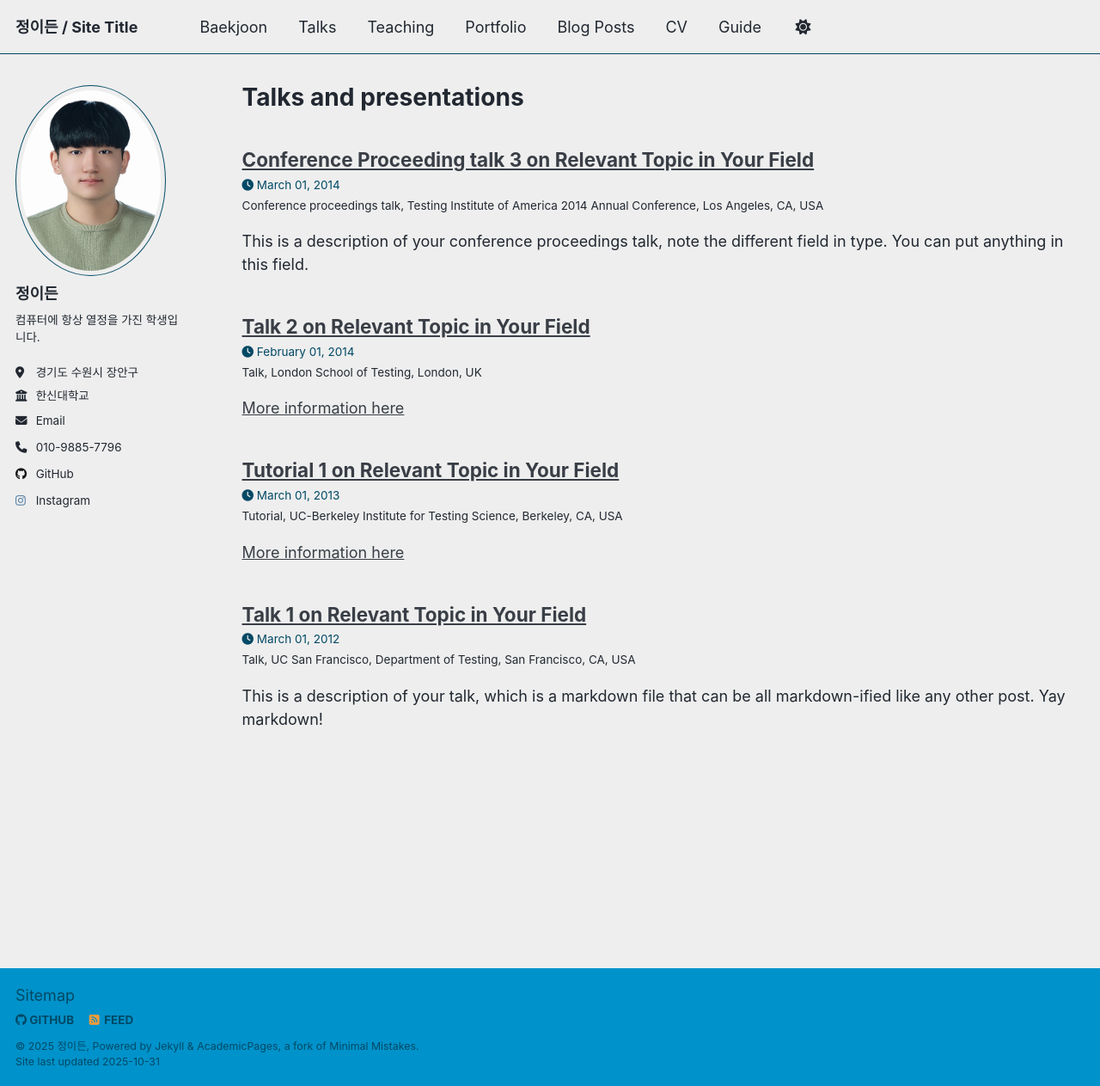
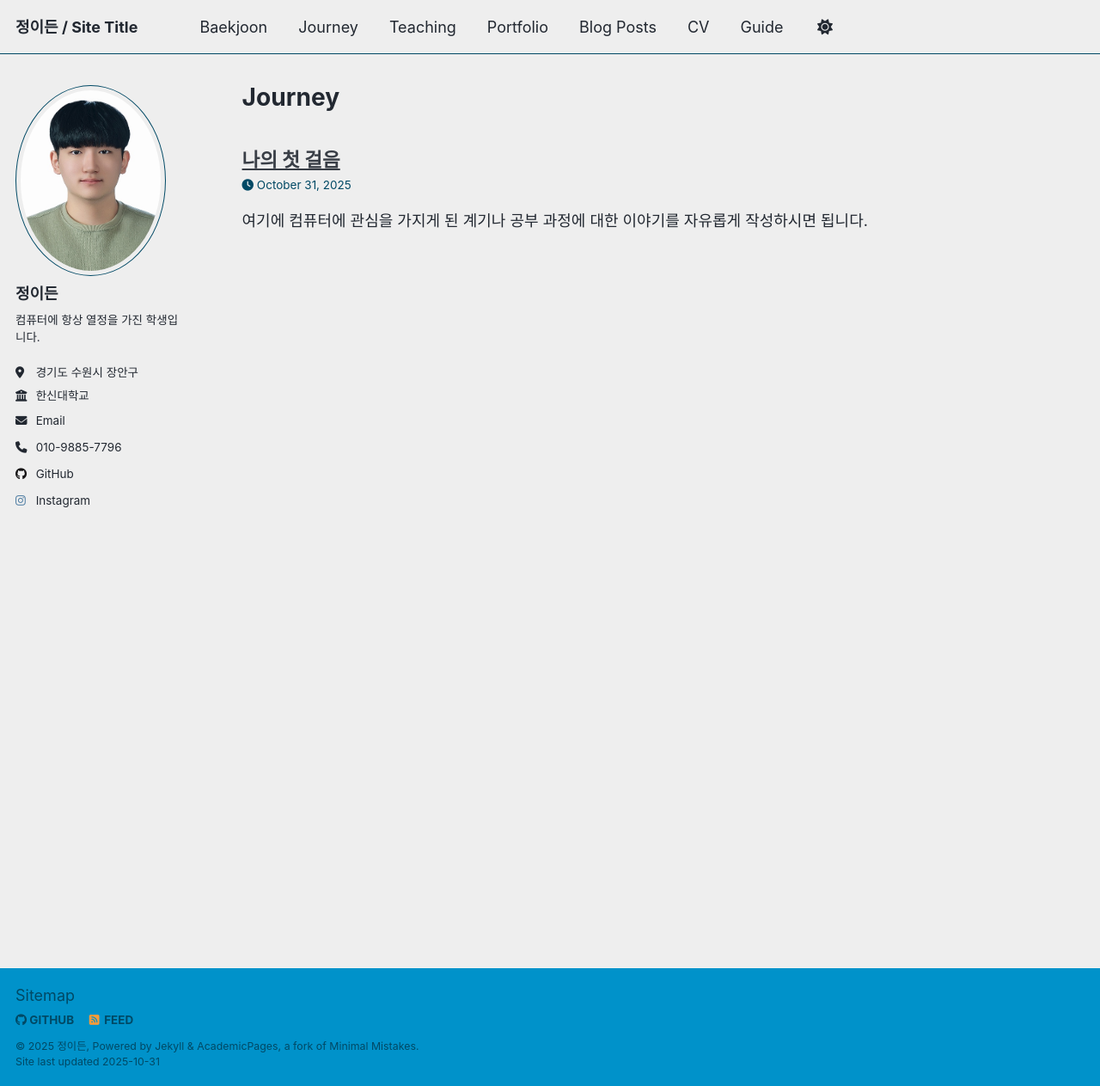
Before and after one commit to eden096/eden096.github.io, a Jekyll site: the page built from _pages/journey.html, in a window 1280 px wide and 1263 px high. Shown: the whole window at 86% size. Built offline with Jekyll 4.4.1, drawn with Linux system fonts in a browser that asks for light colours; a script that is not in the unit is left out.

Commit message:
refactor: Rename 'talks' collection to 'journey' and update Baekjoon problem title

```diff
--- a/_config.yml
+++ b/_config.yml
@@ -115,7 +115,7 @@ collections:
   portfolio:
     output: true
     permalink: /:collection/:path/
-  talks:
+  journey:
     output: true
     permalink: /:collection/:path/
 
@@ -163,7 +163,7 @@ defaults:
       comment: true
   - scope:
       path: ""
-      type: talks
+      type: journey
     values:
       layout: talk
       author_profile: true
--- a/_data/navigation.yml
+++ b/_data/navigation.yml
@@ -11,8 +11,8 @@ main:
   - title: "Baekjoon"
     url: /baekjoon/
 
-  - title: "Talks"
-    url: /talks/
+  - title: "Journey"
+    url: /journey/
 
   - title: "Teaching"
     url: /teaching/
--- /dev/null
+++ b/_journey/2025-10-31-my-first-step.md
@@ -0,0 +1,12 @@
+---
+title: "나의 첫 걸음"
+date: 2025-10-31
+---
+
+여기에 컴퓨터에 관심을 가지게 된 계기나 공부 과정에 대한 이야기를 자유롭게 작성하시면 됩니다.
+
+예를 들어,
+
+## 처음 코딩을 접했을 때
+
+저는 어렸을 때부터 게임을 좋아했습니다. 단순히 게임을 하는 것을 넘어, '이 게임은 어떻게 만들어졌을까?' 하는 궁금증을 가지게 되었습니다. 그 궁금증이 저를 코딩의 세계로 이끌었습니다...
--- a/_pages/talks.html
+++ b/_pages/journey.html
@@ -1,7 +1,7 @@
 ---
 layout: archive
-title: "Talks and presentations"
-permalink: /talks/
+title: "Journey"
+permalink: /journey/
 author_profile: true
 ---
 
@@ -11,6 +11,6 @@ author_profile: true
 
 {% endif %}
 
-{% for post in site.talks reversed %}
+{% for post in site.journey reversed %}
   {% include archive-single-talk.html %}
 {% endfor %}
--- a/_talks/2012-03-01-talk-1.md
+++ /dev/null
@@ -1,11 +0,0 @@
----
-title: "Talk 1 on Relevant Topic in Your Field"
-collection: talks
-type: "Talk"
-permalink: /talks/2012-03-01-talk-1
-venue: "UC San Francisco, Department of Testing"
-date: 2012-03-01
-location: "San Francisco, CA, USA"
----
-
-This is a description of your talk, which is a markdown file that can be all markdown-ified like any other post. Yay markdown!
--- a/_talks/2013-03-01-tutorial-1.md
+++ /dev/null
@@ -1,13 +0,0 @@
----
-title: "Tutorial 1 on Relevant Topic in Your Field"
-collection: talks
-type: "Tutorial"
-permalink: /talks/2013-03-01-tutorial-1
-venue: "UC-Berkeley Institute for Testing Science"
-date: 2013-03-01
-location: "Berkeley, CA, USA"
----
-
-[More information here](http://exampleurl.com)
-
-This is a description of your tutorial, note the different field in type. This is a markdown files that can be all markdown-ified like any other post. Yay markdown!
--- a/_talks/2014-02-01-talk-2.md
+++ /dev/null
@@ -1,13 +0,0 @@
----
-title: "Talk 2 on Relevant Topic in Your Field"
-collection: talks
-type: "Talk"
-permalink: /talks/2014-02-01-talk-2
-venue: "London School of Testing"
-date: 2014-02-01
-location: "London, UK"
----
-
-[More information here](http://example2.com)
-
-This is a description of your talk, which is a markdown files that can be all markdown-ified like any other post. Yay markdown!
--- a/_talks/2014-03-01-talk-3.md
+++ /dev/null
@@ -1,11 +0,0 @@
----
-title: "Conference Proceeding talk 3 on Relevant Topic in Your Field"
-collection: talks
-type: "Conference proceedings talk"
-permalink: /talks/2014-03-01-talk-3
-venue: "Testing Institute of America 2014 Annual Conference"
-date: 2014-03-01
-location: "Los Angeles, CA, USA"
----
-
-This is a description of your conference proceedings talk, note the different field in type. You can put anything in this field.
```
Also changed, not shown: _baekjoon/baekjoon-1874.md (+1 -1 lines), _baekjoon/beakjoon-1018.md (added, +9 -0 lines).
